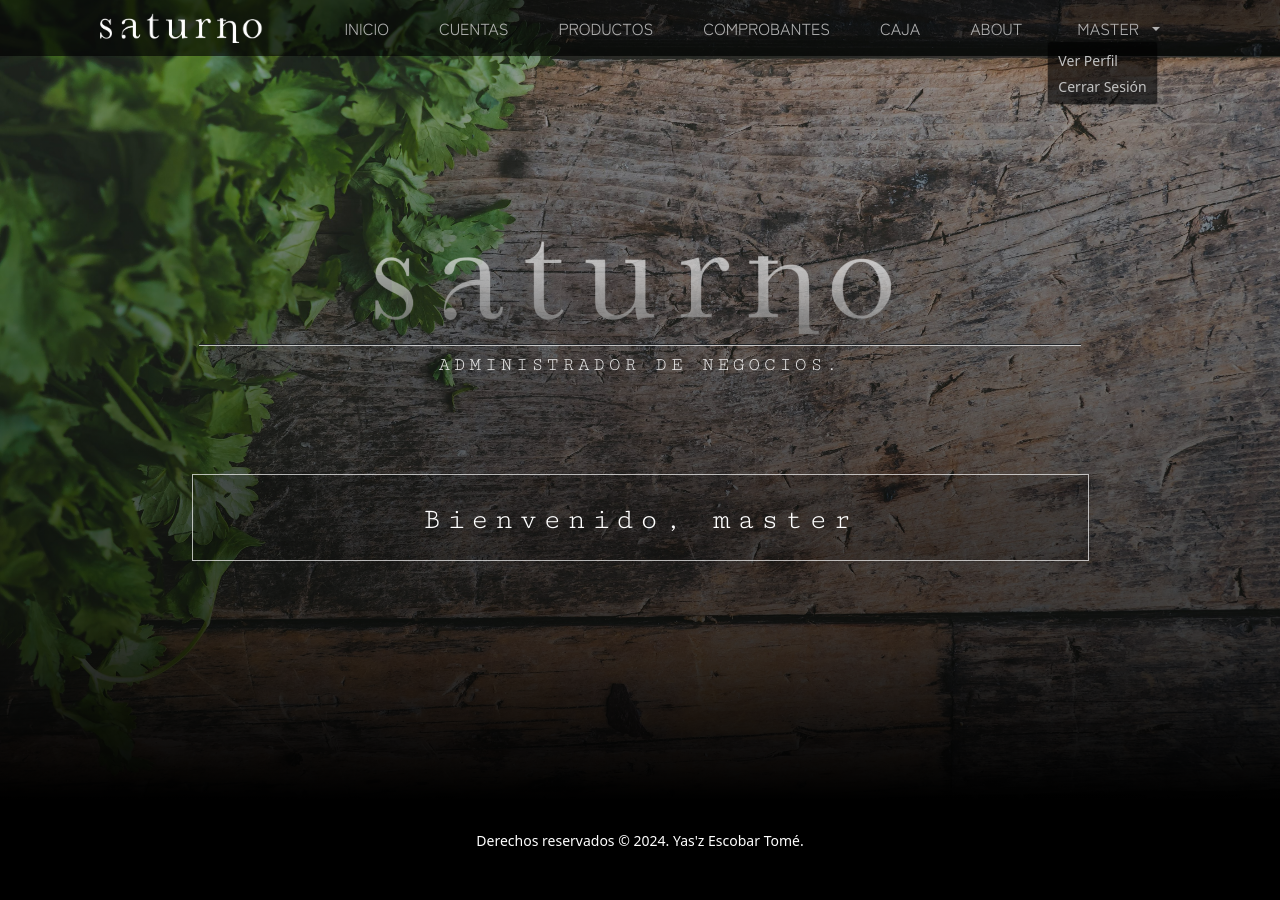
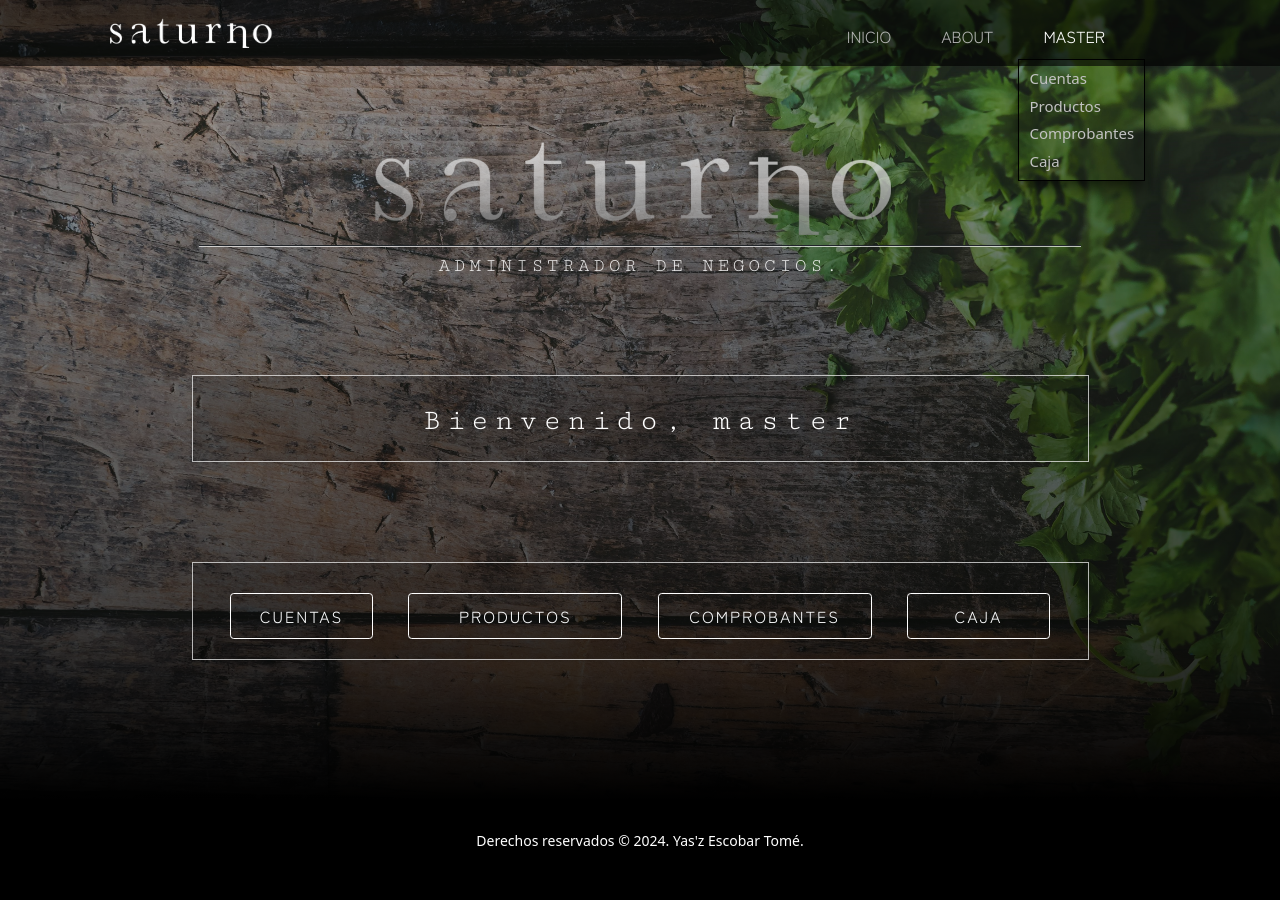
Before and after one commit to yaszcdp/Saturno, a Django app: page / in a window 1280 px wide, after a click on "MASTER". Run offline with Django 5.2, Linux system fonts and the light colour scheme; a user stored in the database is signed in; some libraries are stand-ins or nearby versions; some web fonts are replaced.

Commit message:
post.e: reduccion navbar, division user + avatar, menu admin y menu usuario.

```diff
--- a/main/static/main/css/styles.scss
+++ b/main/static/main/css/styles.scss
@@ -28,9 +28,9 @@ header {
 }
 
 /*--------------[ NAVBAR ]-------------*/
-
 .navbar {
     background-color: #000000a1;
+
 }
 
 .navbar-toggler{
@@ -48,6 +48,7 @@ header {
     margin-top: .5rem;
     margin-bottom: .5rem;
     height: 3rem;
+    margin: 1rem;
 }
 
 .nav-item{
@@ -58,38 +59,74 @@ header {
     font-size: 1.6rem;
     font-family: "Zen Kaku Gothic New", sans-serif;
     color: #c2c2c2e6;
+
+    &:hover{
+        color: white;
     }
 
-.nav-link:hover{
-    color: #ffffff;
+    &:focus{
+        color: #c2c2c2e6;
     }
 
-.dropdown-toggle{
-    color: #c2c2c2e6;
-    padding-left: 1rem;
+    &.show{
+        color: white !important;
+    }
 }
 
-.dropdown-toggle:hover{
-    color: #ffffff;
+.nav-link img{
+    box-shadow: 0px 8px 16px 0px #000000a1 !important;
+
+    &:hover{
+        filter: brightness(1.1);
     }
 
-.nav-item .btn.show {
-    border: none;
-    color: #ffffff;
+    &:active{
+        filter: brightness(0.8);
     }
-
-.dropdown-menu{
-    background-color: #000000a1;
-}
-
-.dropdown-menu a{
-    color: #c2c2c2;
-    font-size: 1.4rem;
 }
 
 .avatar-circle{
     border-radius: 4rem;
 }
+
+.full-dropdown{
+    display: none;
+    height: auto;
+    background-color: #0000001a !important;
+    box-shadow: 0px 8px 16px 0px #000000a1;
+    border-radius: 0;
+    border: .1rem solid black;
+    overflow-y: auto;
+}
+
+.dropdown-menu.show{
+    margin-top: .6rem;
+    display: block;
+}
+
+
+@media (max-width: 990px) {
+    .dropdown-menu {
+        width: 100%;
+        position: static;
+    }
+
+    .dropdown-item{
+        text-align: start;
+    }
+}
+
+.dropdown-item{
+    color: #c2c2c2;
+    font-size: 1.5rem;
+
+    &:hover{
+        color: #ffffff;
+        background: #000000a1;
+    }
+}
+
+
 
 /*--------------[ FOOTER ]-------------*/
 
@@ -131,7 +168,7 @@ header {
 
 .masthead .container-buttons{
     background: #00000027;
-    box-shadow: 0 0.1875rem 0.1875rem 0 #0000001a;
+    box-shadow: 0 0.2rem 0.2rem 0 #0000001a;
     margin-top: 10rem;
     border: .1rem solid #ffffffaf;
     padding: 2rem;
@@ -192,8 +229,6 @@ header {
     }
 }
 
-
-
 /*--------------[ BOTONES ]-------------*/
 
 .btn-dark {
@@ -203,11 +238,12 @@ header {
     text-transform: uppercase;
     letter-spacing: 0.15rem;
     border: 0;
+
+    &:hover{
+        background: #14ae2e;
+    }
 }
 
-.btn-dark:hover{
-    background: #14ae2e;
-}
 
 .btn-outline-light {
     font-size: 1.6rem;
@@ -224,20 +260,21 @@ header {
     }
 
     &:focus {
-        outline: none; /* Eliminar el borde de enfoque predeterminado */
+        outline: none;
         border: .1rem solid #ffa755;
         color: #ffa755;
         background: #00000048;
-        box-shadow: 0 0.2rem 0.2rem 0 #0000001a; /* Sombra alrededor del botón cuando está enfocado */
-    }
+        box-shadow: 0 0.2rem 0.2rem 0 #0000001a;
     }
 
-.btn-outline-light:active {
+    &:active {
         color: #ffa755 !important;
         border-color:#ffa755 !important; /* #da7a21; */
         background: #0000008e !important;
         box-shadow: 0 0.2rem 0.2rem 0 #0000001a !important;
     }
+}
+
 
 
 a i{
--- a/main/templates/main/base.html
+++ b/main/templates/main/base.html
@@ -16,47 +16,50 @@
 <body>
     <nav class="navbar navbar-expand-lg navbar-light fixed-top">
         <div class="container px-4 px-lg-5">
+            <!--Logo-->
             <a class="navbar-brand" href="/">
                 <img src="{% static 'main/assets/img/logo.png' %}" alt="logo" class="d-inline-block align-text-top">
             </a>
             <button class="navbar-toggler" type="button" data-bs-toggle="collapse" data-bs-target="#navbarNav" aria-controls="navbarNav" aria-expanded="false" aria-label="Toggle navigation">
                 <span class="navbar-toggler-icon"></span>
             </button>
-            <!--opciones-->
+            <!--Opciones-->
             <div class="collapse navbar-collapse" id="navbarNav">
                 <ul class="navbar-nav ms-auto">
-                    <li class="nav-item">
+                    <li class="nav-item pt-2">
                         <a class="nav-link" aria-current="page" href="{% url 'index' %}">INICIO</a>
                     </li>
-
-                    {% if request.user.is_authenticated %}
-                        <li class="nav-item">
-                            <a class="nav-link" aria-current="page" href="{% url 'Accounts' %}">CUENTAS</a>
-                        </li>
-                        <li class="nav-item">
-                            <a class="nav-link" aria-current="page" href="{% url 'Products' %}">PRODUCTOS</a>
-                        </li>
-                        <li class="nav-item">
-                            <a class="nav-link" aria-current="page" href="{% url 'Tickets' %}">COMPROBANTES</a>
-                        </li>
-                        <li class="nav-item">
-                            <a class="nav-link" aria-current="page" href="{% url 'CashRegister' %}">CAJA</a>
-                        </li>
-                    {% endif %}
-                    <li class="nav-item">
+                    <li class="nav-item pt-2">
                         <a class="nav-link" href="{% url 'About' %}">ABOUT</a>
                     </li>
+                    <!--Drop User-->
+                    <li class="nav-item dropdown pt-2">
+                        <!--User-->
+                        {% if request.user.is_authenticated %}
+                        <a class="nav-link" type="button" id="dropdownMenuButton" data-bs-toggle="dropdown" aria-expanded="false">
+                            {{request.user.username|upper}}
+                        </a>
+                        {% endif %}
+                        <!--Drop Menu-->
+                        <ul class="dropdown-menu full-dropdown" aria-labelledby="dropdownMenuButton">
+                            {% if request.user.is_authenticated %}
+                            <li><a class="dropdown-item" aria-current="page" href="{% url 'Accounts' %}">Cuentas</a> </li>
+                            <li><a class="dropdown-item" aria-current="page" href="{% url 'Products' %}">Productos</a></li>
+                            <li><a class="dropdown-item" aria-current="page" href="{% url 'Tickets' %}">Comprobantes</a></li>
+                            <li><a class="dropdown-item" aria-current="page" href="{% url 'CashRegister' %}">Caja</a></li>
+                            {% endif %}
                         </ul>
-
-                <div class="dropdown nav-item">
+                    </li>
+                    <!--Drop Avatar-->
+                    <li class="nav-item dropdown">
+                        <!--Avatar-->
                         {% if request.user.is_authenticated %}
-                    <a class="nav-link dropdown-toggle" type="button" id="dropdownMenuButton" data-bs-toggle="dropdown" aria-expanded="false">
-                        {{request.user.username|upper}}
+                        <a class="nav-link" type="button" id="dropdownMenuButton" data-bs-toggle="dropdown" aria-expanded="false">
                             <img class="avatar-circle" src="{{request.user.avatar}}" alt="" height="40px">
                         </a>
                         {% endif %}
-
-                    <ul class="dropdown-menu" aria-labelledby="dropdownMenuButton">
+                        <!--Drop Menu-->
+                        <ul class="dropdown-menu full-dropdown" aria-labelledby="dropdownMenuButton">
                                 {% if request.user.is_authenticated %}
                                 <li><a class="dropdown-item" href="{% url 'Profile' %}">Ver Perfil</a></li>
                                 <li>
@@ -71,7 +74,8 @@
                                 <li><a class="dropdown-item" href="{% url 'Register' %}">Registrarse</a></li>
                                 {% endif %}
                             </ul>
-                </div>
+                    </li>
+                </ul>
             </div>
         </div>
     </nav>
--- a/main/templates/main/index.html
+++ b/main/templates/main/index.html
@@ -21,6 +21,15 @@
                     <a class="btn btn-outline-light col-12 col-md-4" href="{% url 'Register' %}">Registrarse</a>
                     {% endif %}
                 </div>
+
+                {% if request.user.is_authenticated %}
+                <div class="container-buttons row gy-3 justify-content-around">
+                    <a class="btn btn-outline-light col-12 col-md-2" aria-current="page" href="{% url 'Accounts' %}">CUENTAS</a>
+                    <a class="btn btn-outline-light col-12 col-md-3" aria-current="page" href="{% url 'Products' %}">PRODUCTOS</a>
+                    <a class="btn btn-outline-light col-12 col-md-3" aria-current="page" href="{% url 'Tickets' %}">COMPROBANTES</a>
+                    <a class="btn btn-outline-light col-12 col-md-2" aria-current="page" href="{% url 'CashRegister' %}">CAJA</a>
+                </div>
+                {% endif %}
             </div>
         </div>
     </div>
```
Also changed, not shown: db.sqlite3, main/static/main/assets/img/bg-masthead.jpg, main/static/main/css/styles.css, 1 other file. Lines whose indentation alone changed are shown as unchanged.
